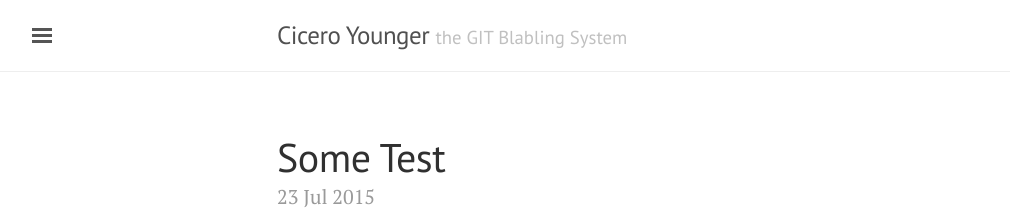
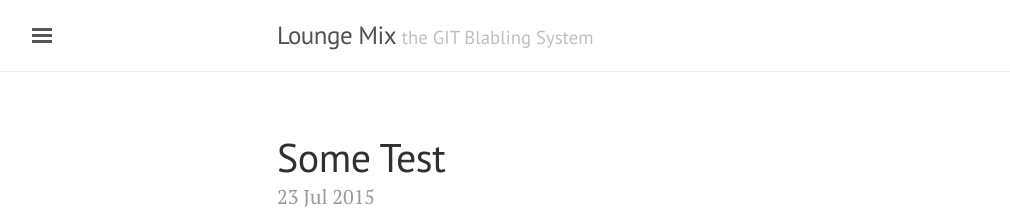
Before and after one commit to loungemix/loungemix.github.io, a Jekyll site: the page built from index.html, in a window 1280 px wide and 900 px high. Shown: the top 216 px of the window, without its empty margins (3-1013 px from the left). Built offline with Jekyll 4.4.1, drawn with Linux system fonts in a browser that asks for light colours; the list of posts is cut into pages by our own code.

Commit message:
Update _config.yml

```diff
--- a/_config.yml
+++ b/_config.yml
@@ -5,10 +5,10 @@ permalink:           pretty
 relative_permalinks: true
 
 # Setup
-title:               Cicero Younger
+title:               Lounge Mix
 tagline:             'the GIT Blabling System'
 description:         'Cicero Younger, the GIT Blabling System'
-url:                 http://ciceroyounger.github.io
+url:                 http://loungemix.github.io
 baseurl:             ''
 paginate:            5
 
@@ -22,5 +22,5 @@ author:
 version:             0.0.1
 
 github:
-  repo:               ciceroyounger/cicero.github.io
+  repo:               loungemix/loungemix.github.io
   branch:             master
```
